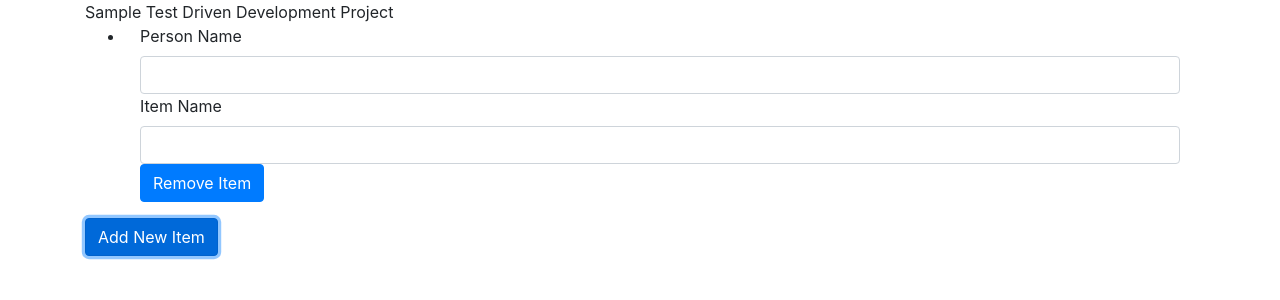
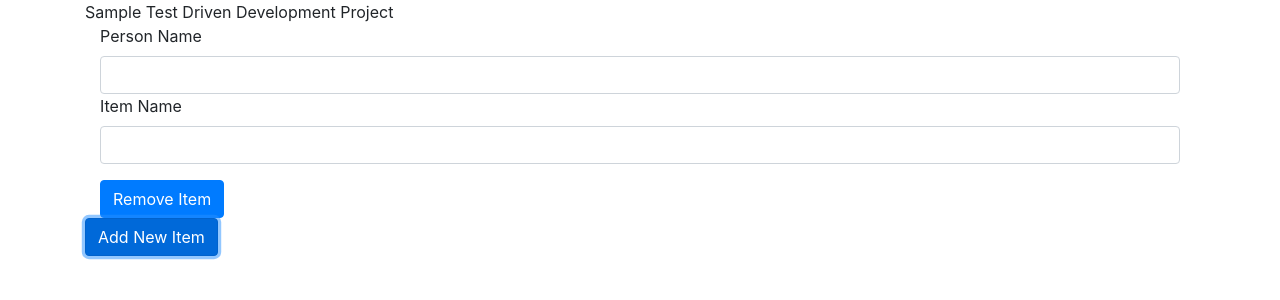
Before and after one commit to maysam-82/sample-tdd, a React (Create React App) app: page / in a window 1280 px wide. Both pictures are taken after a click on the button "Add New Item". Shown: the top 300 px of the page. Built offline with nearby package versions, Linux system fonts and the light colour scheme.

Commit message:
update snapshot change tags

```diff
--- a/src/Containers/App/App.js
+++ b/src/Containers/App/App.js
@@ -26,13 +26,13 @@ class App extends Component {
 		return (
 			<div className="container">
 				<header className="header">Sample Test Driven Development Project</header>
-				<ul className="items-list">
+				<div className="items-list">
 					{items && items.length
 						? items.map(({ id }) => {
 								return <Item key={id} itemId={id} onRemoveItem={this.onRemoveItem} />;
 						  })
 						: null}
-				</ul>
+				</div>
 				<Button className="btn-add" onClick={this.onAddItem}>
 					Add New Item
 				</Button>
--- a/src/Containers/Item/Item.js
+++ b/src/Containers/Item/Item.js
@@ -20,7 +20,7 @@ class Item extends Component {
 	render() {
 		const { itemId, onRemoveItem } = this.props;
 		return (
-			<li className="container">
+			<div className="container">
 				<Form>
 					<Form.Group>
 						<Form.Label>Person Name</Form.Label>
@@ -35,12 +35,12 @@ class Item extends Component {
 							onChange={event => this.onInputChanged(event)}
 							name="itemName"
 						/>
-						<Button className="btn-remove" onClick={() => onRemoveItem(itemId)}>
-							Remove Item
-						</Button>
 					</Form.Group>
+					<Button className="btn-remove" onClick={() => onRemoveItem(itemId)}>
+						Remove Item
+					</Button>
 				</Form>
-			</li>
+			</div>
 		);
 	}
 }
```
Also changed, not shown: 2 other files (tests, documents, lock files or other folders).
